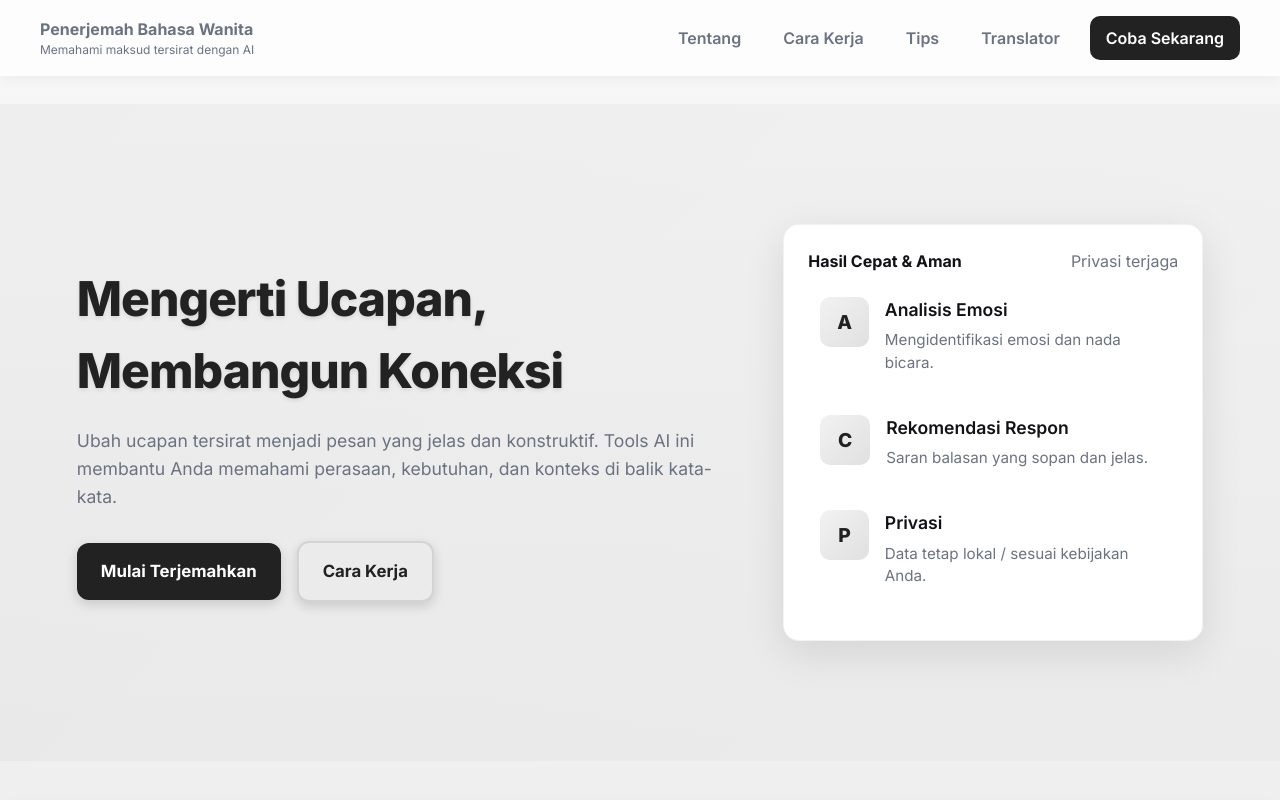
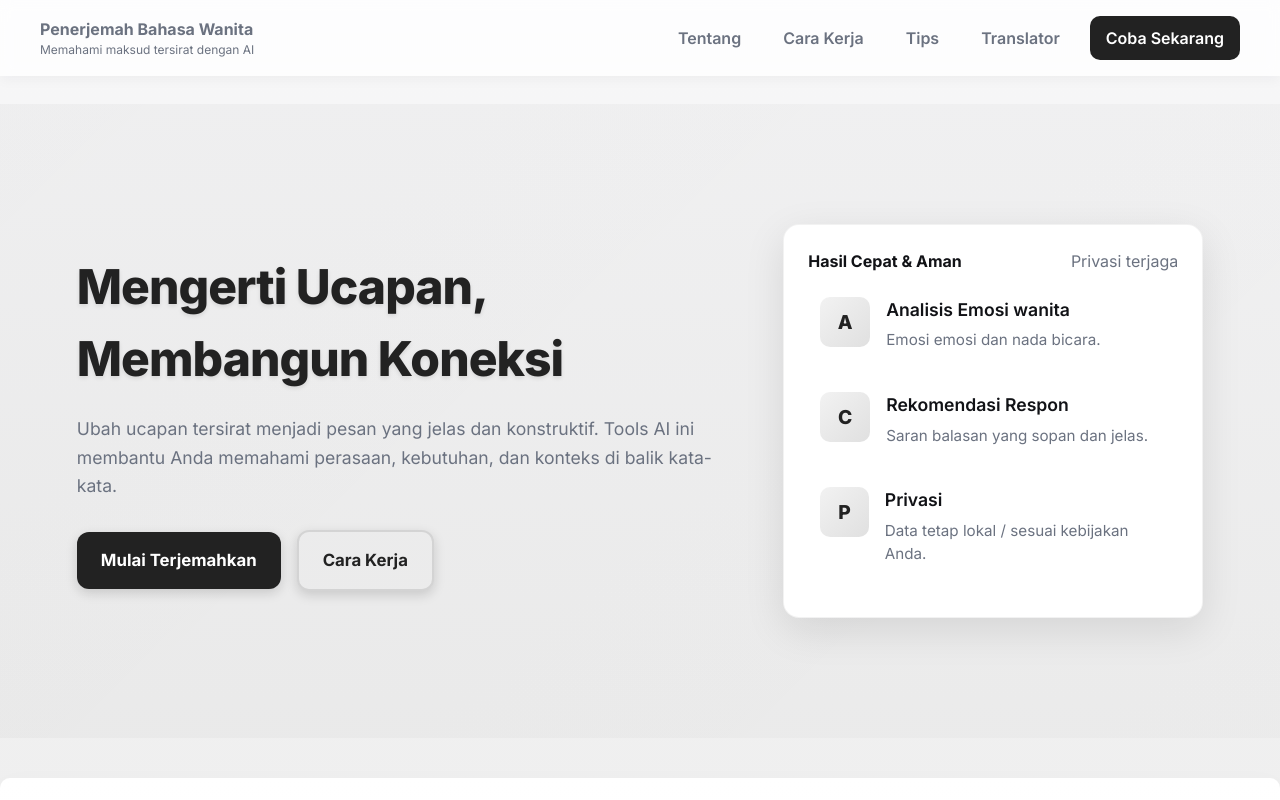
Before and after one commit to Fikrisn/woman-language-translator, a website: page index.html in a window 1280 px wide. Shown: the top 800 px of the page. Drawn offline with Linux system fonts and the light colour scheme.

Commit message:
Update emotion analysis section in index.html

```diff
--- a/index.html
+++ b/index.html
@@ -752,8 +752,8 @@
                         <div class="feature">
                             <div class="badge">A</div>
                             <div>
-                                <h4>Analisis Emosi</h4>
-                                <p>Mengidentifikasi emosi dan nada bicara.</p>
+                                <h4>Analisis Emosi wanita </h4>
+                                <p>Emosi emosi dan nada bicara.</p>
                             </div>
                         </div>
 
```
